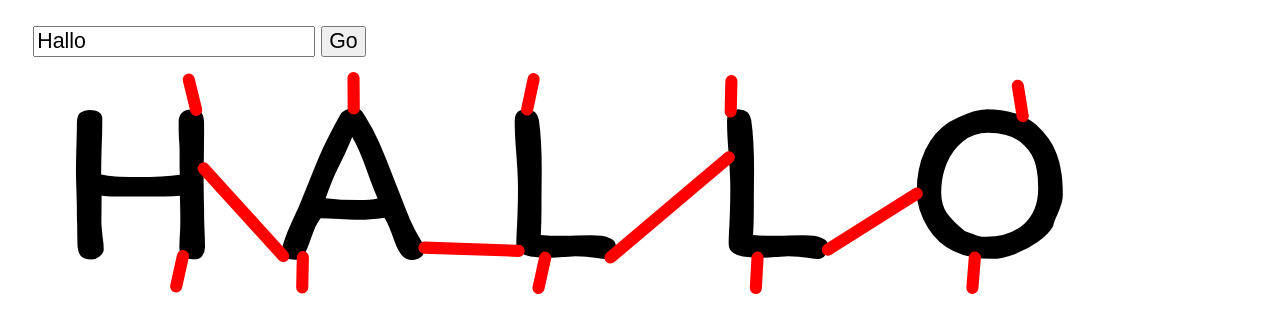
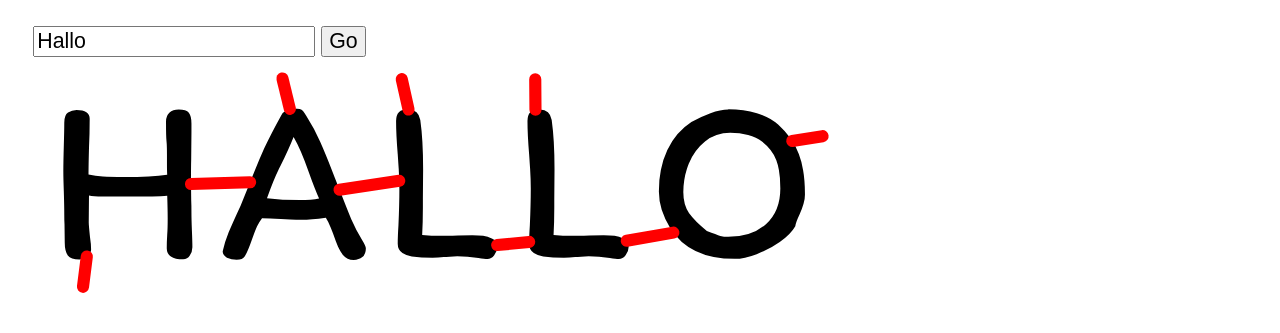
Before and after one commit to malteschmitz/r2r, a plain HTML site: page index.html in a window 1280 px wide. Shown: the part 85-418 px from the top of the page. Drawn offline with Linux system fonts and the light colour scheme.

Commit message:
Better kerning and horizontal lines

```diff
--- a/index.html
+++ b/index.html
@@ -69,13 +69,14 @@
     "m3.19 4.9q.264-.0854.504-.31.248-.225.411-.504.171-.287.202-.551-.217.155-.442.217-.225.0621-.52.0621-.396 0-.652-.132-.256-.14-.543-.396-.0466-.0466-.116-.202-.0699-.163-.124-.396-.0543-.241-.0543-.489 0-.225.14-.473.14-.248.349-.442.217-.202.411-.287.179-.0776.411-.132.241-.0621.404-.0621.551 0 .924.256.38.256.559.683.179.427.179.947 0 .893-.396 1.63-.396.73-1 1.13-.101.0698-.349.155-.241.0776-.442.0776-.155 0-.272-.14-.116-.14-.116-.318 0-.124.0854-.171.0854-.0543.279-.109zm.38-3.44q-.124 0-.295.0543-.163.0466-.279.116-.132.0776-.256.241-.116.155-.116.241 0 1.02.823 1.02.186 0 .411-.0776.233-.0854.388-.233.155-.147.155-.334 0-.512-.217-.768-.21-.256-.613-.256z"
   ];
   let alphabet = "ABCDEFGHIJKLMNOPQRSTUVWXYZ0123456789".split('');
+  const NUM_POINTS = 100;
 
   let getPoints = node => {
     let len = node.getTotalLength();
     let nodes = [];
-    for (let i = 0; i < 50; i++) {
-      let point = node.getPointAtLength(len * i / 50);
-      nodes.push(point.matrixTransform(node.transform.baseVal.consolidate().matrix));
+    for (let i = 0; i < NUM_POINTS; i++) {
+      let point = node.getPointAtLength(len * i / NUM_POINTS);
+      nodes.push(point);
     }
     return nodes;
   }
@@ -94,6 +95,35 @@
     return line;
   }
 
+  let createCircle = (p) => {
+    let line = document.createElementNS("http://www.w3.org/2000/svg", 'circle');
+    line.setAttribute("r", "0.3");
+    line.setAttribute("fill", "yellow");
+    line.setAttribute("cx", p.x);
+    line.setAttribute("cy", p.y);
+    return line;
+  }
+
+  function middlePoints(ps, p) {
+    ps.sort((a,b) => a.y - b.y);
+    let min = ps[0].y;
+    let max = ps[ps.length-1].y;
+    let mid = min + (max-min)/2;
+    let middles = ps.filter(p => Math.abs(p.y - mid) < 0.3);
+    middles.sort((a,b) => a.x - b.x);
+    return middles;
+  }
+
+  function moveX(point, offset) {
+    return {x: point.x + offset, y: point.y};
+  }
+
+  function distance(a, b) {
+    let dx = a.x - b.x;
+    let dy = a.y - b.y;
+    return Math.sqrt(dx*dx + dy*dy);
+  }
+
   let update = () => {
     svg.innerHTML = "";
 
@@ -102,46 +132,73 @@
 
     svg.setAttribute("viewBox", `0 -1 ${characters.length * 7 + 5} 10`)
 
-    let x = 0;
-    let contourNodes = [];
-    characters.forEach((c) => {
+    let paths = characters.map(c => {
       let characterNode = document.createElementNS("http://www.w3.org/2000/svg", 'path');
       let path = font[alphabet.indexOf(c)];
       characterNode.setAttribute("d", path);
-      characterNode.setAttribute("transform", `translate(${x}, 0)`);
       svg.appendChild(characterNode);
-      let contourPath = path.split('z')[0] + "z";
-      let contourNode = document.createElementNS("http://www.w3.org/2000/svg", 'path');
-      contourNode.setAttribute("d", contourPath);
-      contourNode.setAttribute("transform", `translate(${x}, 0)`);
-      contourNode.setAttribute("fill", "none");
-      svg.appendChild(contourNode);
-      contourNodes.push(contourNode);
-      x += 7;
+      return characterNode;
+    });
+    let contours = paths.map(p => {
+      let c = p.cloneNode();
+      let d = c.getAttribute("d");
+      c.setAttribute("d", d.split('z')[0] + "z");
+      return c;
     });
 
-    let points = contourNodes.map(getPoints);
-    for (let i = 0; i < contourNodes.length - 1; i++) {
-      let as = points[i];
-      let bs = points[i+1];
-      let aMaxX = Math.max(...as.map(p => p.x));
-      let bMinX = Math.min(...bs.map(p => p.x));
-      let a = randomElement(as.filter(p => Math.abs(p.x - aMaxX) < 0.3));
-      let b = randomElement(bs.filter(p => Math.abs(p.x - bMinX) < 0.3));
-      svg.appendChild(createLine(a, b));
+    let points = contours.map(getPoints);
+    let leftPoints = points.map(ps => randomElement(middlePoints(ps).slice(0,5)));
+    let rightPoints = points.map(ps => randomElement(middlePoints(ps).slice(-5)));
+
+    let mins = points.map(ps => Math.min(...ps.map(p => p.x)));
+    let maxs = points.map(ps => Math.max(...ps.map(p => p.x)));
+    let widths = mins.map((min, i) => maxs[i] - min);
+
+    let dx = 1;
+    let offsets = [dx-mins[0]];
+    for (let i = 0; i < points.length - 1; i++) {
+      dx += widths[i] + 1;
+      offsets[i+1] = dx - mins[i+1];
+    }
+    offsets.forEach((offset, i) => {
+      paths[i].setAttribute("transform", `translate(${offset}, 0)`);
+    });
+
+    for (let i = 0; i < points.length - 1; i++) {
+      let a = moveX(rightPoints[i], offsets[i]);
+      let b = moveX(leftPoints[i+1], offsets[i+1]);
+      if (distance(a,b) < 2.5) {
+        svg.append(createLine(a, b));
+      } else {
+        a = randomElement(points[i].filter(p => Math.abs(p.x - maxs[i]) < 0.3));
+        a = moveX(a, offsets[i]);
+        let bs = points[i+1].filter(p => Math.abs(p.y - a.y) < 0.3);
+        bs.sort((a,b) => a.x - b.x);
+        b = moveX(bs[0], offsets[i+1]);
+        svg.append(createLine(a, b));
+      }
     }
 
-    points.forEach(ps => {
+    points.slice(1,-1).forEach((ps, i) => {
+      i += 1;
       let minY = Math.min(...ps.map(p => p.y));
       let top = randomElement(ps.filter(p => Math.abs(p.y - minY) < 0.3));
       let above = {x: top.x + Math.random() * 0.5 - 0.25, y: top.y - 1};
-      svg.appendChild(createLine(top, above));
+      svg.appendChild(createLine(moveX(top, offsets[i]), moveX(above, offsets[i])));
+    });
 
-      let maxY = Math.max(...ps.map(p => p.y));
-      let bottom = randomElement(ps.filter(p => Math.abs(p.y - maxY) < 0.3));
-      let below = {x: bottom.x + Math.random() * 0.5 - 0.25, y: bottom.y + 1};
-      svg.appendChild(createLine(bottom, below));
-    });
+    let ps = points[0];
+    let maxY = Math.max(...ps.map(p => p.y));
+    let bottom = randomElement(ps.filter(p => Math.abs(p.y - maxY) < 0.3));
+    let below = {x: bottom.x + Math.random() * 0.5 - 0.25, y: bottom.y + 1};
+    svg.appendChild(createLine(moveX(bottom, offsets[0]), moveX(below, offsets[0])));
+
+    let i = points.length - 1;
+    ps = points[i];
+    let maxX = maxs[i];
+    let right = randomElement(ps.filter(p => Math.abs(p.x - maxX) < 0.5));
+    let righter = {x: right.x + 1, y: right.y + Math.random() * 0.5 - 0.25};
+    svg.appendChild(createLine(moveX(right, offsets[i]), moveX(righter, offsets[i])));
   }
 
   update();
```
